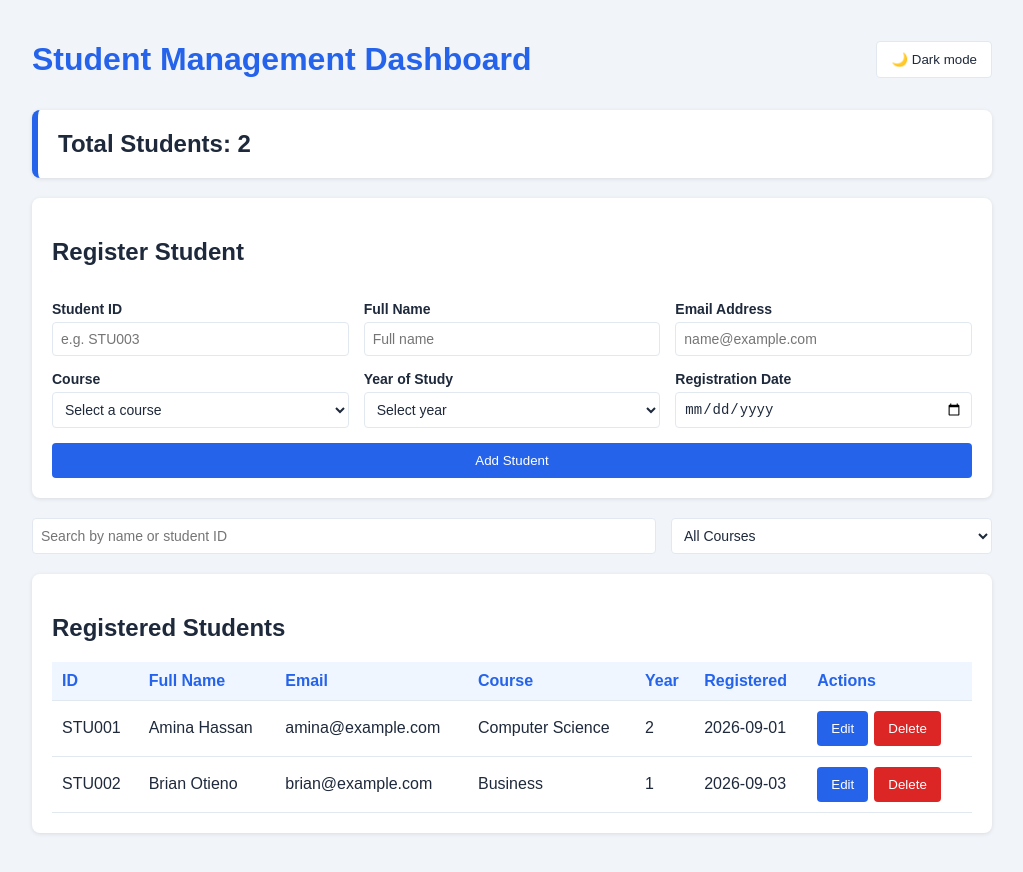
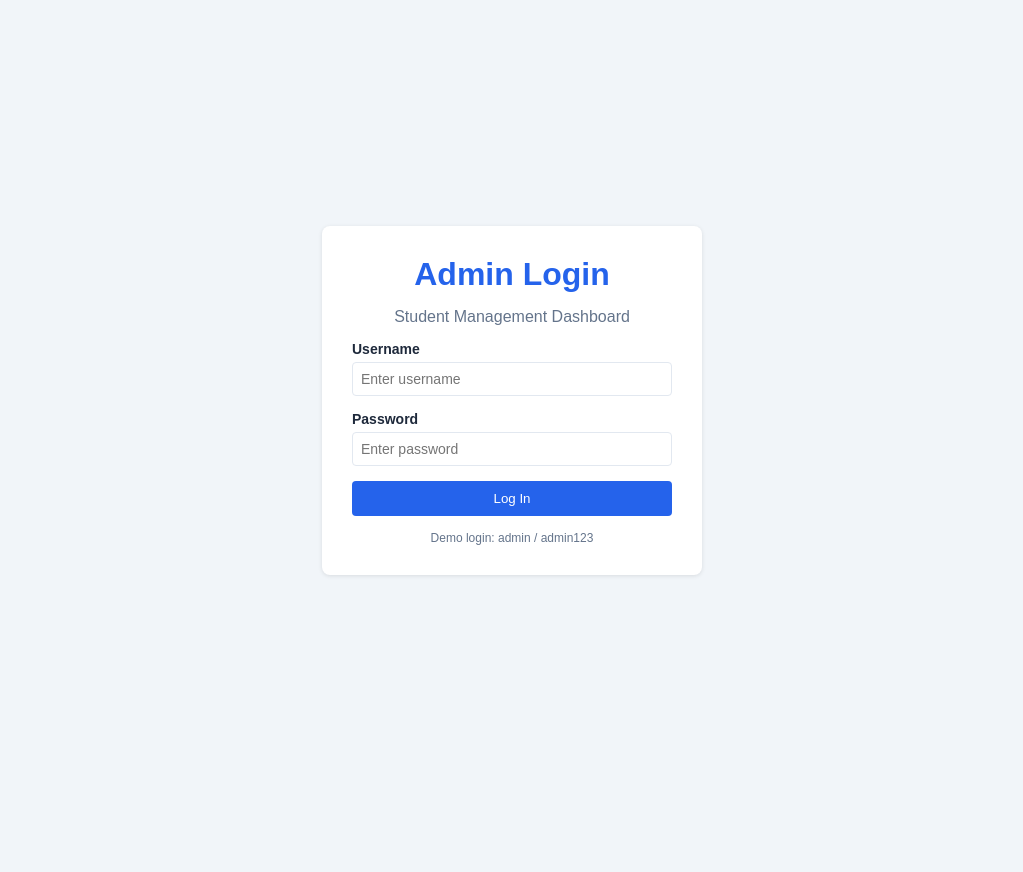
Before and after one commit to Wariod1/student-management-dashboard, a React (Vite) app: page / in a window 1280 px wide. Shown: the whole page, without its empty margins (128-1151 px from the left). After the commit the page ends 800 px from the top, so only its background shows below. Built offline with nearby package versions, Linux system fonts and the light colour scheme.

Commit message:
Add admin login and logout

```diff
--- a/src/App.jsx
+++ b/src/App.jsx
@@ -1,5 +1,9 @@
 import { useState, useEffect } from "react";
 import Dashboard from "./components/Dashboard";
+import Login from "./components/Login";
+
+const ADMIN_USERNAME = "admin";
+const ADMIN_PASSWORD = "admin123";
 
 const defaultStudents = [
   {
@@ -41,10 +45,15 @@ function loadTheme() {
   return prefersDark ? "dark" : "light";
 }
 
+function loadLoggedIn() {
+  return sessionStorage.getItem("isLoggedIn") === "true";
+}
+
 function App() {
   const [students, setStudents] = useState(loadStudents);
   const [editingStudent, setEditingStudent] = useState(null);
   const [theme, setTheme] = useState(loadTheme);
+  const [isLoggedIn, setIsLoggedIn] = useState(loadLoggedIn);
 
   useEffect(() => {
     localStorage.setItem("students", JSON.stringify(students));
@@ -54,6 +63,23 @@ function App() {
     document.documentElement.setAttribute("data-theme", theme);
     localStorage.setItem("theme", theme);
   }, [theme]);
+
+  useEffect(() => {
+    sessionStorage.setItem("isLoggedIn", String(isLoggedIn));
+  }, [isLoggedIn]);
+
+  function handleLogin(username, password) {
+    if (username === ADMIN_USERNAME && password === ADMIN_PASSWORD) {
+      setIsLoggedIn(true);
+      return true;
+    }
+    return false;
+  }
+
+  function handleLogout() {
+    setIsLoggedIn(false);
+    setEditingStudent(null);
+  }
 
   function toggleTheme() {
     setTheme(theme === "light" ? "dark" : "light");
@@ -78,6 +104,10 @@ function App() {
     setEditingStudent(null);
   }
 
+  if (!isLoggedIn) {
+    return <Login onLogin={handleLogin} />;
+  }
+
   return (
     <Dashboard
       students={students}
@@ -88,6 +118,7 @@ function App() {
       setEditingStudent={setEditingStudent}
       theme={theme}
       toggleTheme={toggleTheme}
+      onLogout={handleLogout}
     />
   );
 }
--- a/src/components/Dashboard.jsx
+++ b/src/components/Dashboard.jsx
@@ -13,6 +13,7 @@ function Dashboard({
   setEditingStudent,
   theme,
   toggleTheme,
+  onLogout,
 }) {
   const [searchTerm, setSearchTerm] = useState("");
   const [selectedCourse, setSelectedCourse] = useState("");
@@ -33,9 +34,14 @@ function Dashboard({
     <div className="container">
       <div className="top-bar">
         <h1>Student Management Dashboard</h1>
-        <button type="button" className="theme-toggle" onClick={toggleTheme}>
-          {theme === "light" ? "🌙 Dark mode" : "☀️ Light mode"}
-        </button>
+        <div className="top-actions">
+          <button type="button" className="theme-toggle" onClick={toggleTheme}>
+            {theme === "light" ? "🌙 Dark mode" : "☀️ Light mode"}
+          </button>
+          <button type="button" className="logout-btn" onClick={onLogout}>
+            Log out
+          </button>
+        </div>
       </div>
 
       <div className="summary">
--- /dev/null
+++ b/src/components/Login.jsx
@@ -0,0 +1,62 @@
+import { useState } from "react";
+
+function Login({ onLogin }) {
+  const [username, setUsername] = useState("");
+  const [password, setPassword] = useState("");
+  const [error, setError] = useState("");
+
+  function handleSubmit(e) {
+    e.preventDefault();
+
+    if (username.trim() === "" || password === "") {
+      setError("Please enter your username and password.");
+      return;
+    }
+
+    const success = onLogin(username.trim(), password);
+
+    if (!success) {
+      setError("Incorrect username or password.");
+      setPassword("");
+    }
+  }
+
+  return (
+    <div className="login-page">
+      <form className="login-card" onSubmit={handleSubmit} noValidate>
+        <h1>Admin Login</h1>
+        <p className="login-subtitle">Student Management Dashboard</p>
+
+        <label>
+          Username
+          <input
+            type="text"
+            value={username}
+            onChange={(e) => setUsername(e.target.value)}
+            placeholder="Enter username"
+            autoComplete="username"
+          />
+        </label>
+
+        <label>
+          Password
+          <input
+            type="password"
+            value={password}
+            onChange={(e) => setPassword(e.target.value)}
+            placeholder="Enter password"
+            autoComplete="current-password"
+          />
+        </label>
+
+        {error && <span className="error">{error}</span>}
+
+        <button type="submit">Log In</button>
+
+        <p className="login-hint">Demo login: admin / admin123</p>
+      </form>
+    </div>
+  );
+}
+
+export default Login;
--- a/src/index.css
+++ b/src/index.css
@@ -230,3 +230,54 @@ tbody tr:hover {
     font-size: 13px;
   }
 }
+.top-actions {
+  display: flex;
+  gap: 10px;
+  flex-wrap: wrap;
+}
+
+.logout-btn {
+  background: var(--danger);
+}
+
+.logout-btn:hover {
+  background: var(--danger-hover);
+}
+
+.login-page {
+  min-height: 100vh;
+  display: flex;
+  align-items: center;
+  justify-content: center;
+  padding: 20px;
+}
+
+.login-card {
+  width: 100%;
+  max-width: 380px;
+  background: var(--card);
+  padding: 30px;
+  border-radius: 8px;
+  box-shadow: 0 1px 4px var(--shadow);
+  display: flex;
+  flex-direction: column;
+  gap: 15px;
+}
+
+.login-card h1 {
+  margin: 0;
+  text-align: center;
+}
+
+.login-subtitle {
+  margin: 0;
+  text-align: center;
+  color: var(--muted);
+}
+
+.login-hint {
+  margin: 0;
+  text-align: center;
+  font-size: 12px;
+  color: var(--muted);
+}
```
